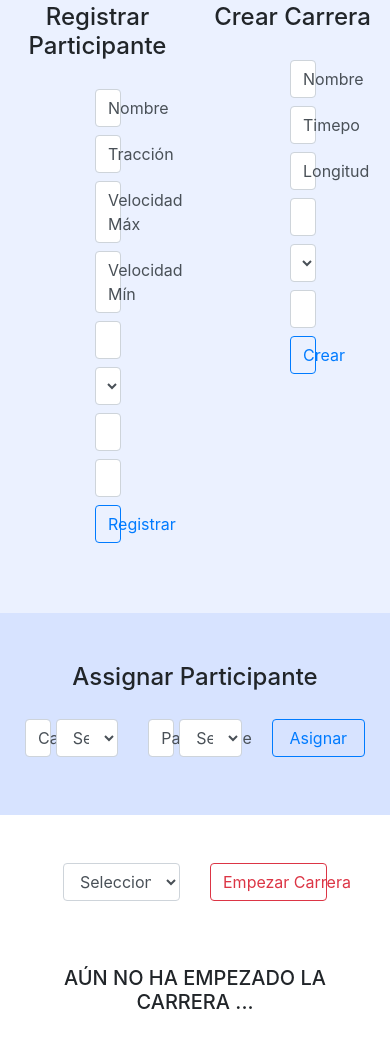
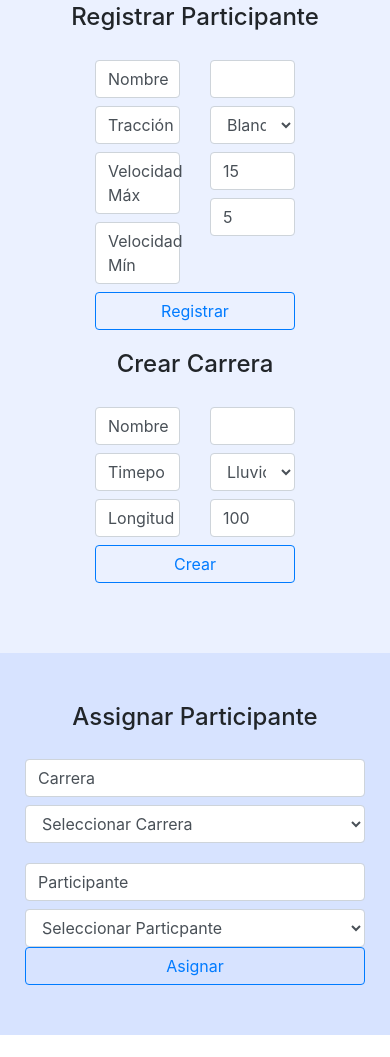
Before and after one commit to JordiiVidal/SimuladorCarreras, a plain HTML site: page index.html in a window 390 px wide. Shown: the part 447-1504 px from the top of the page. Drawn offline with nearby package versions, Linux system fonts and the light colour scheme.

Commit message:
responsive

```diff
--- a/index.html
+++ b/index.html
@@ -28,7 +28,7 @@
 
 
         <div class="row" style="background: #ebf1ff;padding:50px 0 50px 0;">
-            <div class="col-6" >
+            <div class="col-md-6" >
                 <div class="row">
                     <div class="col-12 text-center">
                         <h4>Registrar Participante</h4>
@@ -56,7 +56,7 @@
                     </div>
                 </div>
             </div>
-            <div class="col-6">
+            <div class="col-md-6">
                     <div class="row">
                         <div class="col-12 text-center">
                             <h4>Crear Carrera</h4>
@@ -89,31 +89,31 @@
             <div class="col-12 text-center" style="padding-bottom: 20px;">
                 <h4>Assignar Participante</h4>
             </div>
-            <div class="col-4">
+            <div class="col-lg-4 col-md-6">
                 <div class="row">
-                    <div class="col-3">
+                    <div class="col-lg-3 col-md-5">
                         <label class="form-control">Carrera</label>
                     </div>
-                    <div class="col-9">
+                    <div class="col-lg-9 col-md-7">
                         <select class="form-control" id="select-carrera">
                             <option value="">Seleccionar Carrera</option>
                         </select>
                     </div>
                 </div>
             </div>
-            <div class="col-4">
+            <div class="col-lg-4 col-md-6">
                 <div class="row">
-                    <div class="col-3">
-                        <label class="form-control">Participante</label>
+                    <div class="col-lg-3 col-md-5">
+                        <label class="form-control" style="margin-top:20px;">Participante</label>
                     </div>
-                    <div class="col-9">
+                    <div class="col-lg-9 col-md-7">
                         <select class="form-control" id="select-participante">
                             <option value="">Seleccionar Particpante</option>
                         </select>
                     </div>
                 </div>
             </div>
-            <div class="col-4">
+            <div class="col-lg-4 col-md-12">
                 <div class="row">
                     <div class="col-12">
                         <button class="btn btn-outline-primary btn-block" id="asignarParticpante">Asignar</button>
@@ -123,12 +123,12 @@
         </div>
 
         <div class="row p-5">
-            <div class="col-6">
+            <div class="col-md-6">
                 <select class="form-control" id="select-carreras">
                     <option value="">Seleccionar Carrera</option>
                 </select>
             </div>
-            <div class="col-6">
+            <div class="col-md-6">
                 <button class="btn btn-block btn-outline-danger" id="empezarCarrera">Empezar Carrera</button>
             </div>
         </div>
@@ -140,7 +140,7 @@
         </div>
 
         <div class="row">
-            <div class="col-6 offset-3 text-center" id="ganador">
+            <div class="col-lg-6 offset-lg-3 text-center" id="ganador">
 
             </div>
         </div>
```
